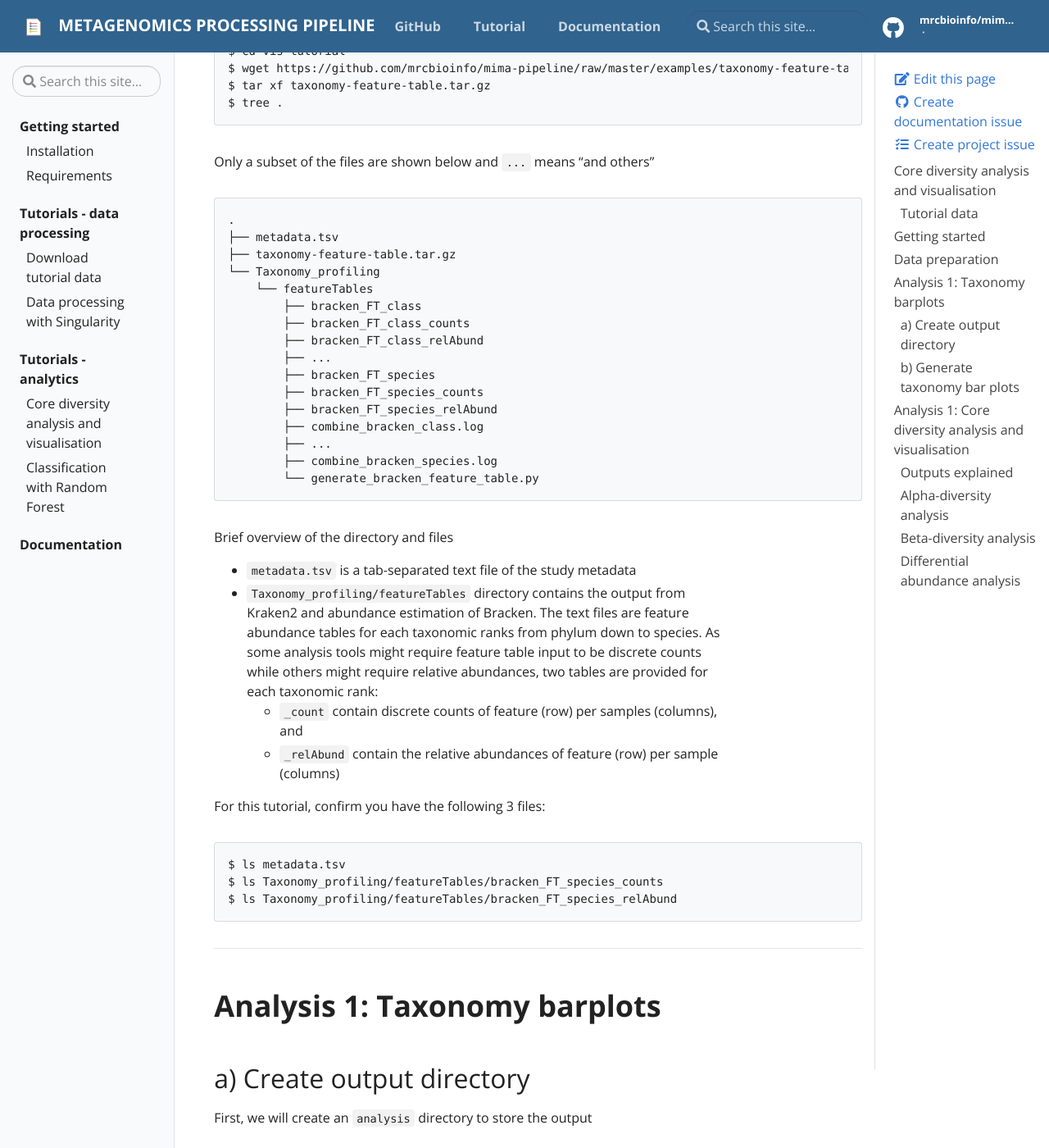
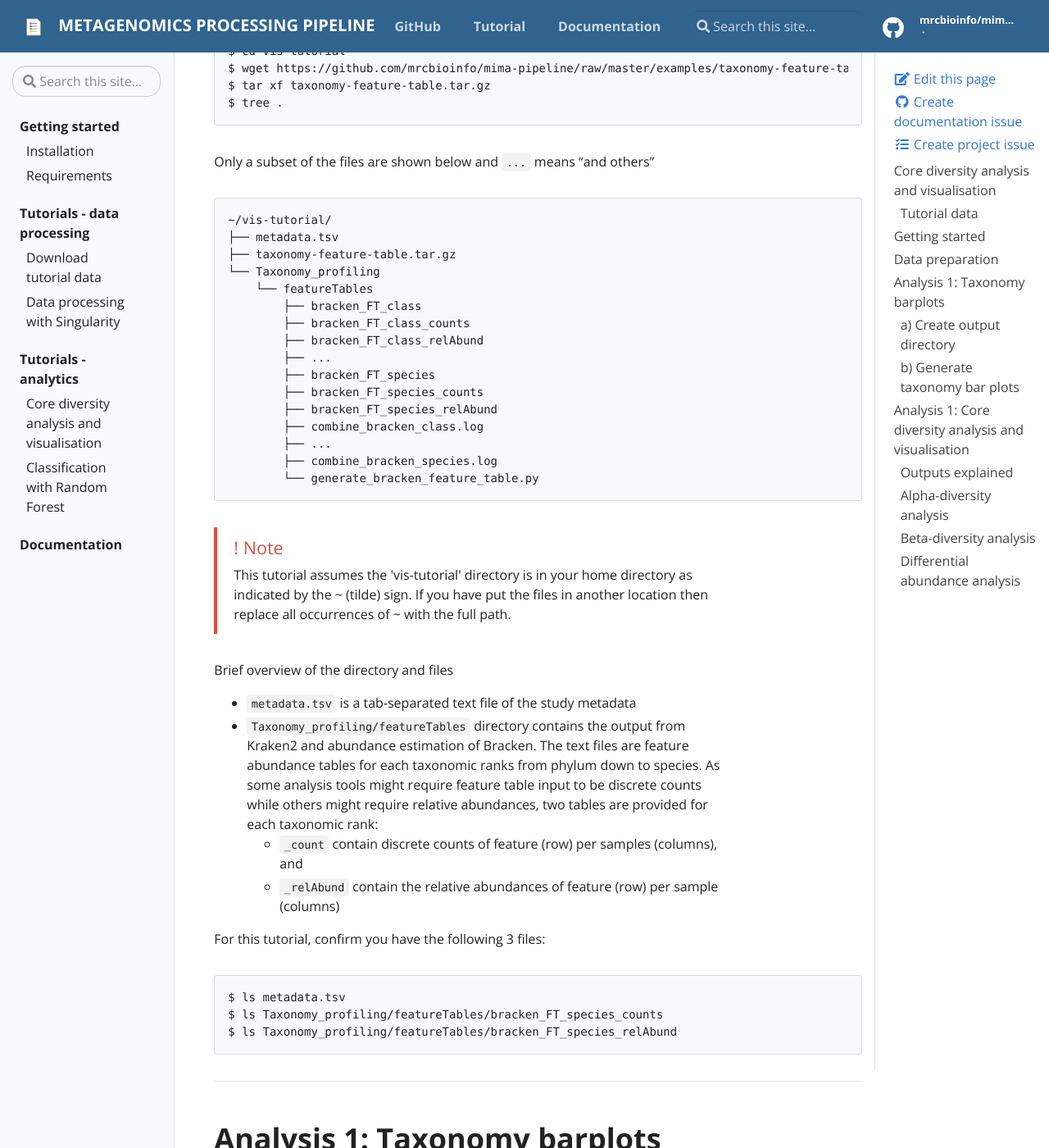
Before and after one commit to mrcbioinfo/mima-pipeline, a Jekyll site: the page built from docs/_docs/tutorials/core-diversity-analysis-visualisation.md, in a window 1280 px wide and 1400 px high, scrolled down 1578 px. Shown: the whole window at 82% size. Built offline with Jekyll 4.4.1, drawn with Linux system fonts in a browser that asks for light colours; some of the changed text lies outside the part shown.

Commit message:
add full path to commands

````diff
--- a/docs/_docs/tutorials/core-diversity-analysis-visualisation.md
+++ b/docs/_docs/tutorials/core-diversity-analysis-visualisation.md
@@ -52,7 +52,7 @@
 Only a subset of the files are shown below and `...` means "and others"
 
 ```
-.
+~/vis-tutorial/
 ├── metadata.tsv
 ├── taxonomy-feature-table.tar.gz
 └── Taxonomy_profiling
@@ -69,6 +69,9 @@
         ├── combine_bracken_species.log
         └── generate_bracken_feature_table.py
 ```
+
+{% include alert.html type="danger" title="! Note" content="This tutorial assumes the 'vis-tutorial' directory is in your home directory as indicated by the ~ (tilde) sign. If you have put the files in another location then replace all occurrences of ~ with the full path." %}
+
 
 Brief overview of the directory and files
 
@@ -103,7 +106,7 @@
 You should see the following directory structure
 
 ```
-.
+~/vis-tutorial
 ├── analysis
 └── Taxonomy_profiling
     └── featureTables
@@ -114,13 +117,14 @@
 
 - Enter the following command, all on one line without the backslash `\`
   - the backslash (`\`) is for readability and tells the terminal the command is not yet finished
+  - (optional) if your files are not in the (~/vis-tutorial) location then you need to place this path with where you extracted the files
 
 ```bash
 $ singularity run --app mima-vis-taxa $SANDBOX \
-Taxonomy_profiling/featureTables/bracken_FT_species_relAbund \
-metadata.tsv \
+~/vis-tutorial/Taxonomy_profiling/featureTables/bracken_FT_species_relAbund \
+~/vis-tutorial/metadata.tsv \
 lab:labA:labB:labC \
-analysis \
+~/vis-tutorial/analysis \
 LAB 7 8 6
 ```
 
@@ -203,13 +207,14 @@
 
 - Enter the following command, all on one line without the backslash `\`
   - the backslash (`\`) is for readability and tells the terminal the command is not yet finished
+  - (optional) if your files are not in the (~/vis-tutorial) location then you need to place this path with where you extracted the files
 
 ```
 $ singularity run --app mima-visualisation $SANDBOX \
---feature-table Taxonomy_profiling/featureTables/bracken_FT_species_counts \
---metadata metadata.tsv \
+--feature-table ~/vis-tutorial/Taxonomy_profiling/featureTables/bracken_FT_species_counts \
+--metadata ~/vis-tutorial/metadata.tsv \
 --study-groups lab \
---output-dir analysis > visualisation.log
+--output-dir ~/vis-tutorial/analysis > ~/vis-tutorial/analysis/visualisation.log
 ```
 
 **Parameters explained**
````
